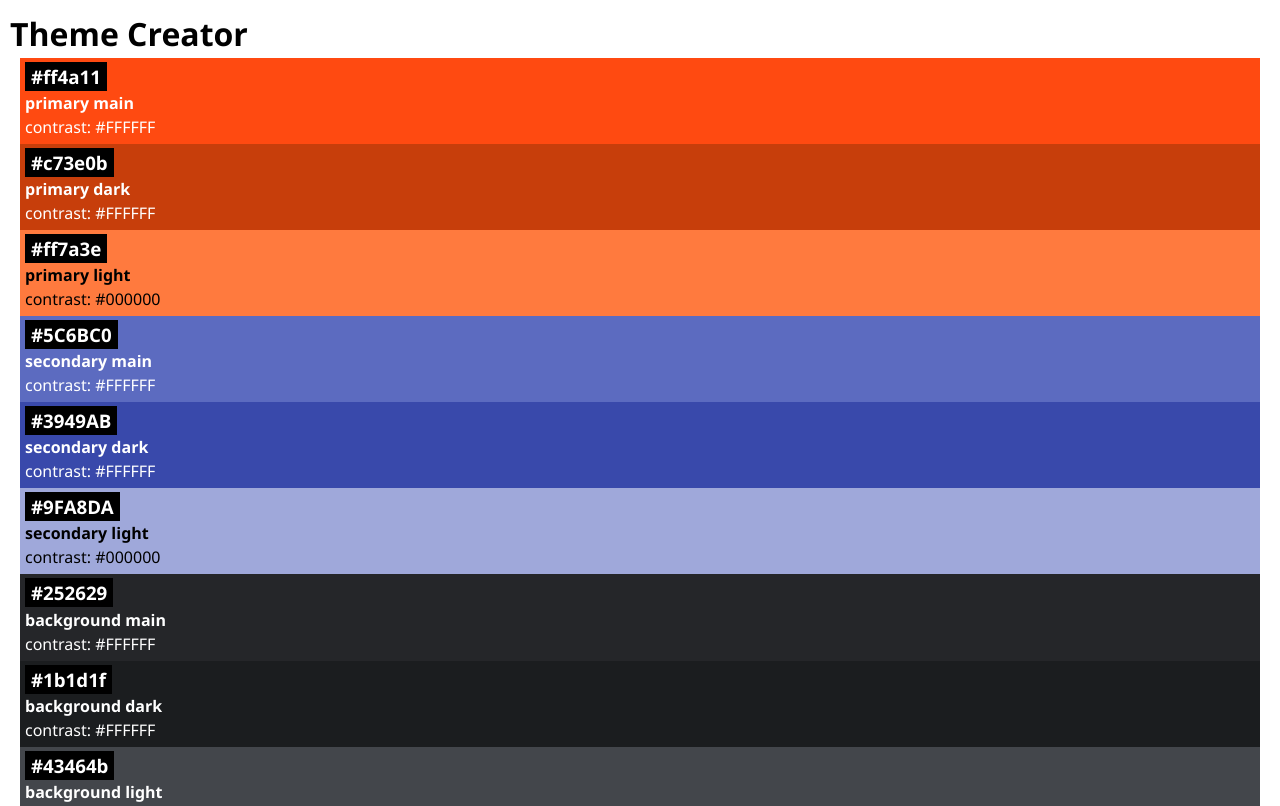
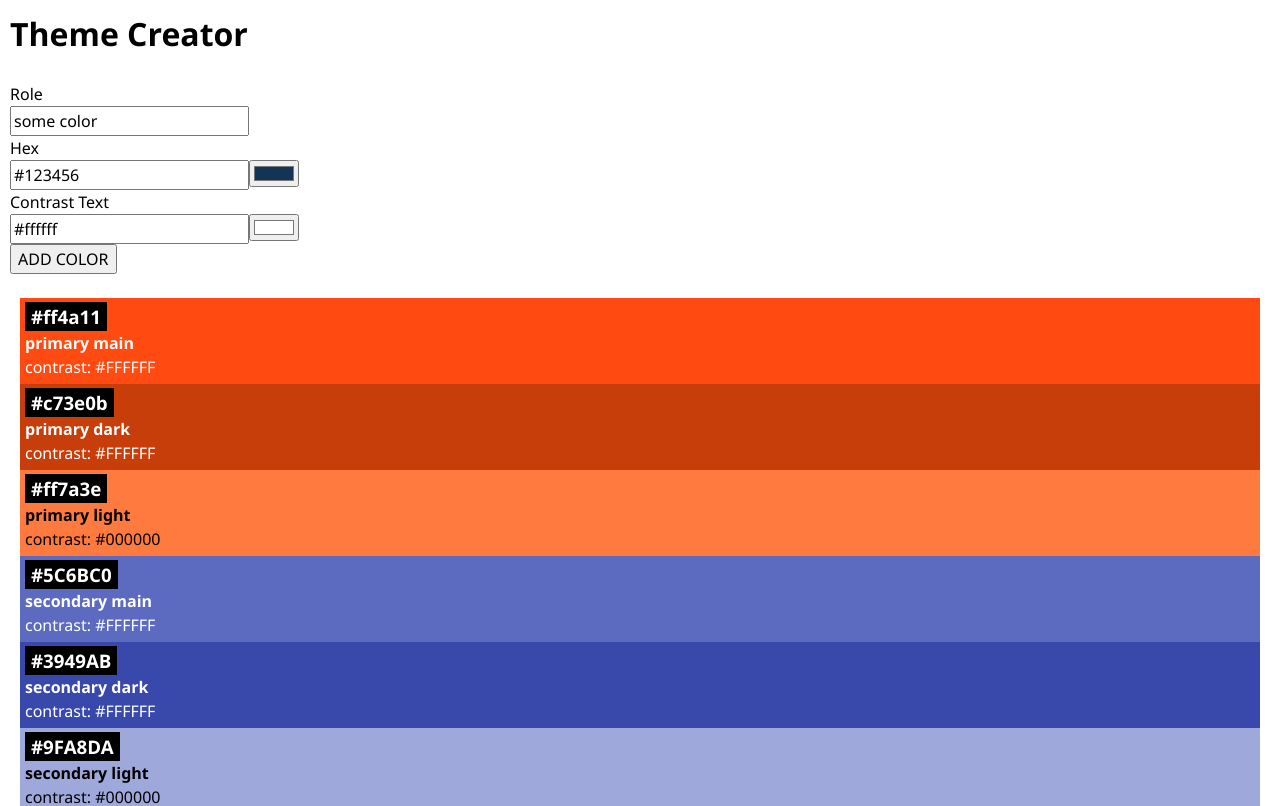
Before and after one commit to ttnguyen15/theme-creator, a React (Vite) app: page / in a window 1280 px wide. Shown: the top 806 px of the page. Built offline with nearby package versions, Linux system fonts and the light colour scheme.

Commit message:
Add Color

```diff
--- a/package.json
+++ b/package.json
@@ -14,7 +14,8 @@
     "@octokit/rest": "^20.1.0",
     "dotenv": "^16.4.5",
     "react": "^18.2.0",
-    "react-dom": "^18.2.0"
+    "react-dom": "^18.2.0",
+    "uid": "^2.0.2"
   },
   "devDependencies": {
     "@types/react": "^18.2.66",
--- a/src/App.jsx
+++ b/src/App.jsx
@@ -1,13 +1,25 @@
 import { initialColors } from "./lib/colors";
 import Color from "./Components/Color/Color";
 import "./App.css";
+import ColorForm from "./Components/ColorForm/ColorForm";
+import { useState } from "react";
+import { uid } from "uid";
 
 function App() {
+  const [colors, setColor] = useState(initialColors);
+
+  function handleAddColor(color) {
+    setColor([{ ...color, id: uid() }, ...colors]);
+  }
+
   return (
     <>
       <h1>Theme Creator</h1>
+      <br></br>
+      <ColorForm onSubmitColor={handleAddColor} />
+      <br></br>
 
-      {initialColors.map((color) => {
+      {colors.map((color) => {
         return <Color key={color.id} color={color} />;
       })}
     </>
--- /dev/null
+++ b/src/Components/ColorForm/ColorForm.jsx
@@ -0,0 +1,44 @@
+
+import ColorInput from "../ColorInput/ColorInput.jsx";
+import "./ColorForm.css";
+
+export default function ColorForm({
+  onSubmitColor,
+  initialData = { role: "some color", hex: "#123456", contrastText: "#ffffff" },
+}) {
+  function handleSubmit(event) {
+    event.preventDefault();
+    const formData = new FormData(event.target);
+    const data = Object.fromEntries(formData);
+    onSubmitColor(data);
+  }
+
+  return (
+    <form className="color-form" onSubmit={handleSubmit}>
+      <label htmlFor="role">
+        Role
+        <br />
+        <input
+          type="text"
+          id="role"
+          name="role"
+          defaultValue={initialData.role}
+        />
+      </label>
+      <br />
+      <label htmlFor="hex">
+        Hex
+        <br />
+        <ColorInput id="hex" defaultValue={initialData.hex} />
+      </label>
+      <br />
+      <label htmlFor="contrastText">
+        Contrast Text
+        <br />
+        <ColorInput id="contrastText" defaultValue={initialData.contrastText} />
+      </label>
+      <br />
+      <button>ADD COLOR</button>
+    </form>
+  );
+}
--- /dev/null
+++ b/src/Components/ColorInput/ColorInput.jsx
@@ -0,0 +1,22 @@
+import { useState } from "react";
+
+export default function ColorInput({ id, defaultValue }) {
+  const [inputValue, setInputValue] = useState(defaultValue);
+
+  function handleInputValue(event) {
+    setInputValue(event.target.value);
+  }
+
+  return (
+    <>
+      <input
+        type="text"
+        id={id}
+        name={id}
+        value={inputValue}
+        onChange={handleInputValue}
+      />
+      <input type="color" value={inputValue} onChange={handleInputValue} />
+    </>
+  );
+}
```
Also changed, not shown: src/Components/ColorForm/ColorForm.css (added), 1 other file (tests, documents, lock files or other folders).
